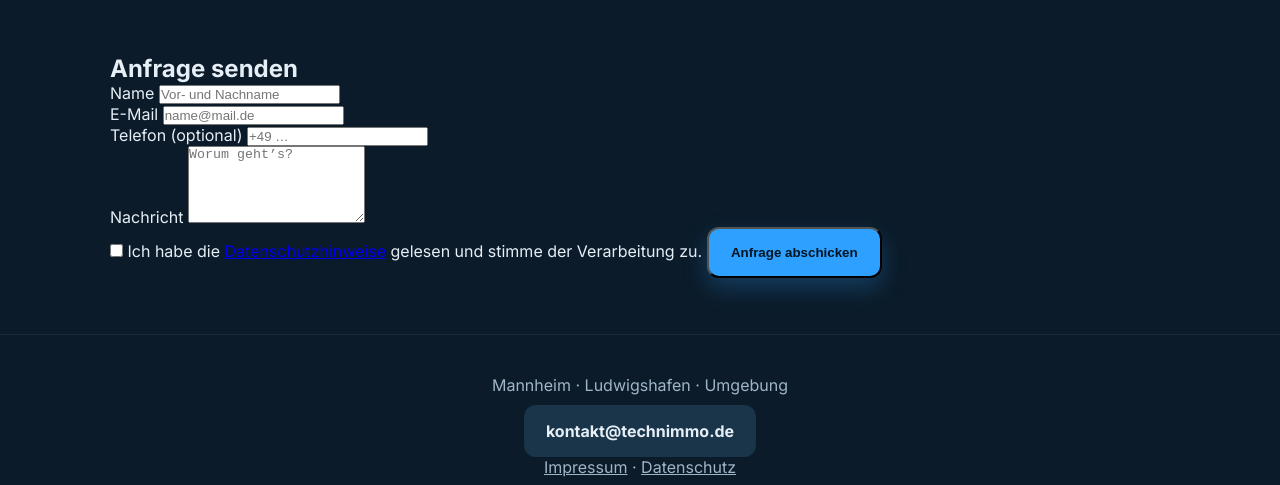
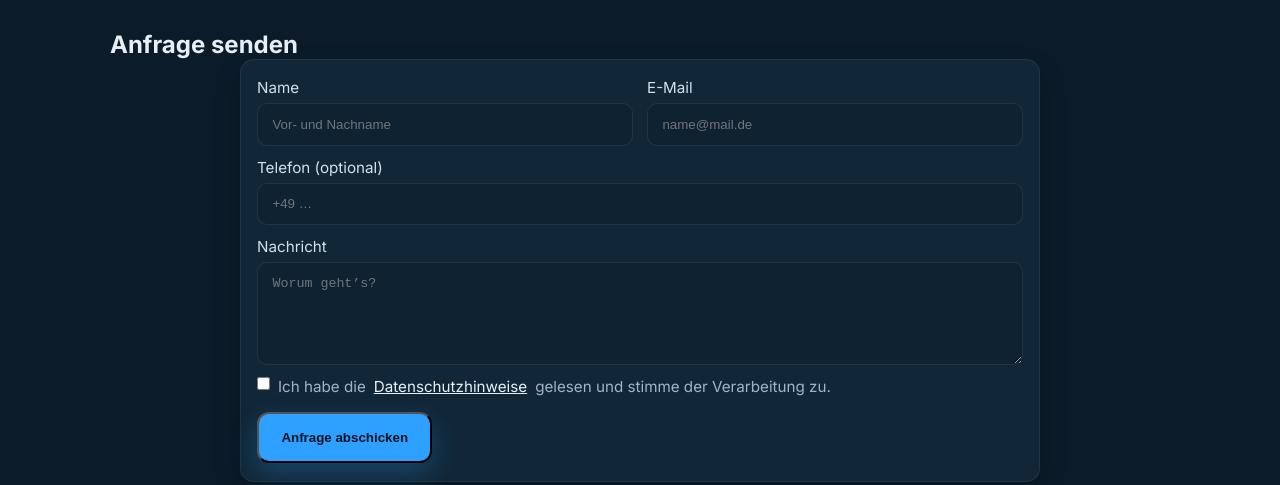
Before and after one commit to NimaImmo/technimmo, a plain HTML site: page index.html in a window 1280 px wide. Shown: the part 578-1063 px from the top of the page. Drawn offline with Linux system fonts and the light colour scheme.

Commit message:
Update style.css

```diff
--- a/style.css
+++ b/style.css
@@ -108,3 +108,29 @@ section{ padding:56px 0; }
   section{ padding:42px 0; }
   .floating-cta{ padding:.6rem .6rem; font-size:.95rem; right:6px; }
 }
+
+/* Kontaktformular */
+.contact{ padding: 32px 0 72px; }
+.form-card{
+  background: var(--card);
+  border: 1px solid rgba(255,255,255,.06);
+  border-radius: 14px;
+  padding: 18px 16px;
+  box-shadow: 0 12px 28px rgba(0,0,0,.18);
+  max-width: 800px;
+  margin: 0 auto;
+}
+.grid-2{ display:grid; gap:14px; grid-template-columns: 1fr 1fr; }
+.field{ display:flex; flex-direction:column; gap:6px; margin-bottom:12px; }
+label{ font-size:.95rem; color:#cfe0ec; }
+input, textarea{
+  background:#0f2232; color:#e6eef6; border:1px solid rgba(255,255,255,.08);
+  border-radius:10px; padding:.8rem .9rem; outline:none;
+}
+input:focus, textarea:focus{ border-color: var(--accent); box-shadow:0 0 0 3px rgba(46,160,255,.18); }
+.consent{ display:flex; gap:.5rem; align-items:flex-start; font-size:.95rem; color:var(--muted); margin:.4rem 0 1rem; }
+.consent a{ color:var(--text); text-decoration:underline; }
+
+@media (max-width:700px){
+  .grid-2{ grid-template-columns: 1fr; }
+}
```
